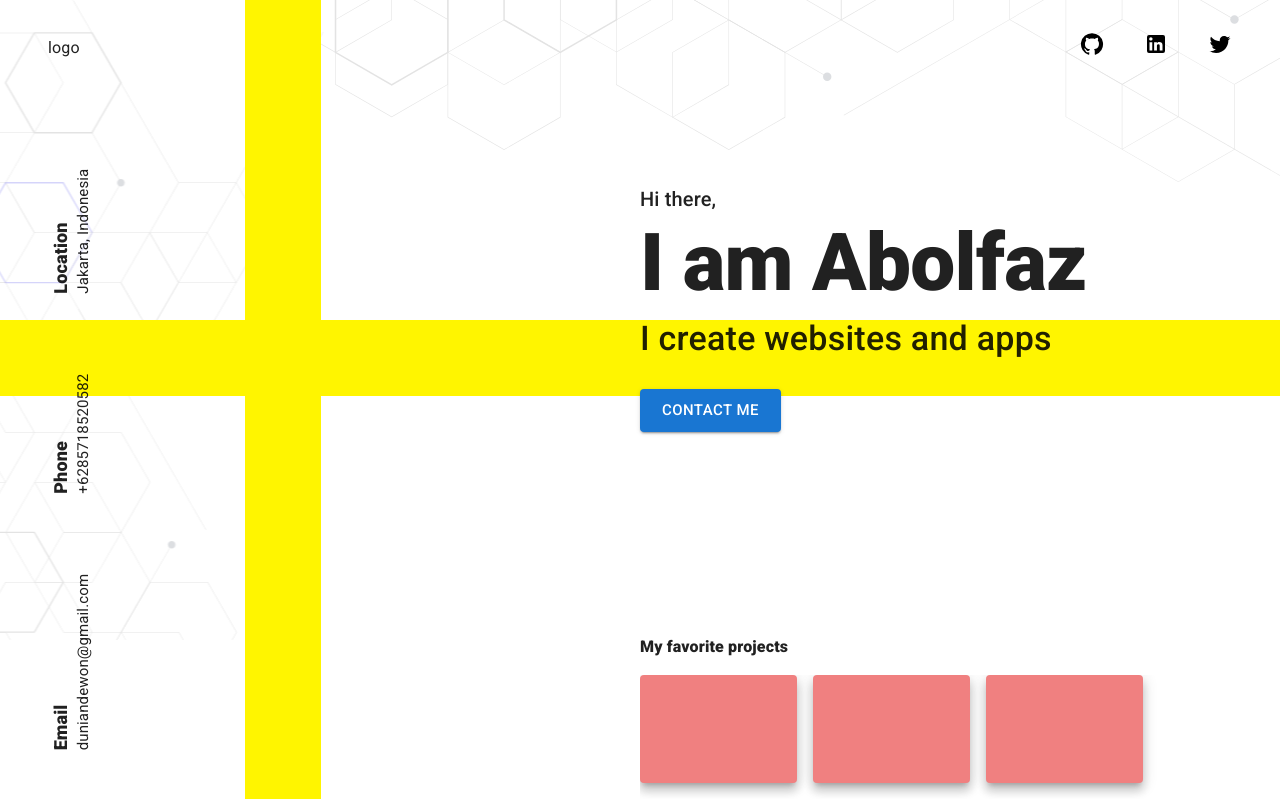
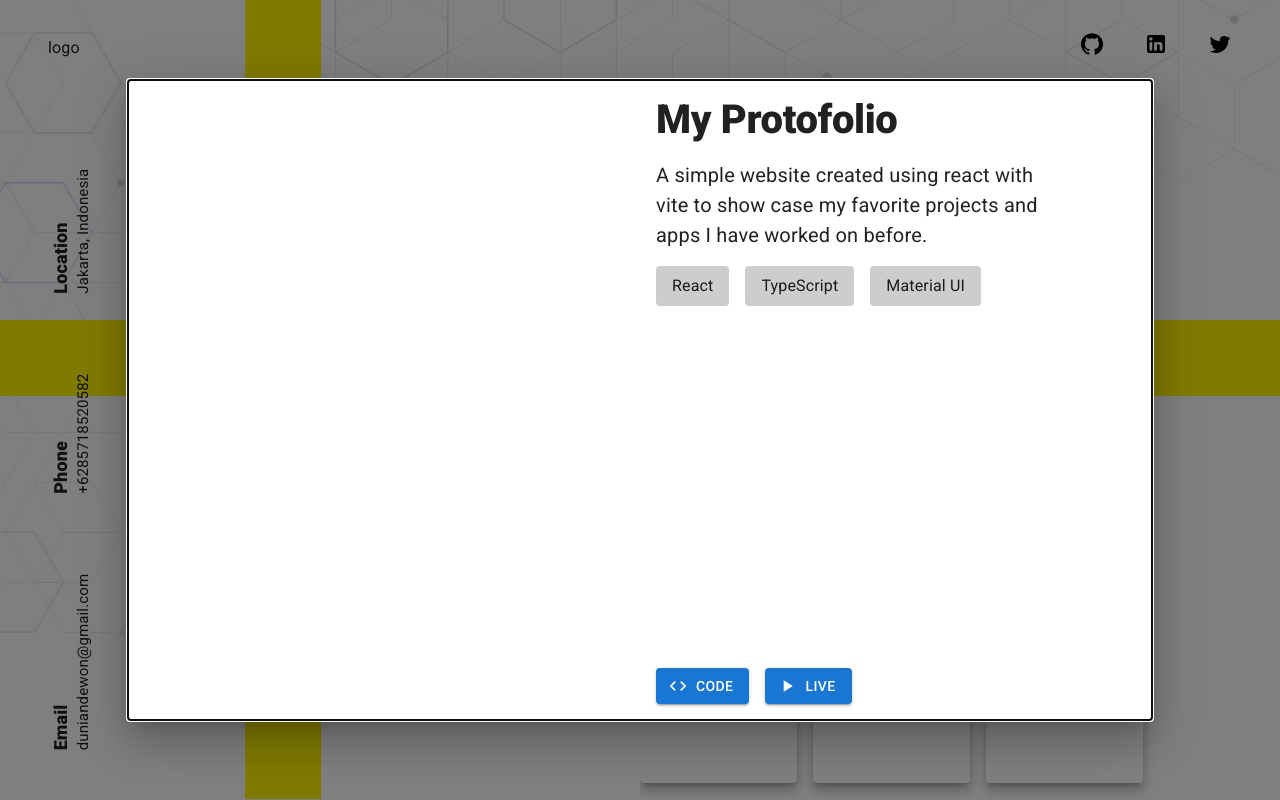
Before and after one commit to duniandewon/portofolio, a React (Vite) app: page / in a window 1280 px wide. Both pictures are taken after a click on the element 718 px from the left and 729 px from the top of the page. Shown: the top 800 px of the page. Built offline with nearby package versions, Linux system fonts and the light colour scheme.

Commit message:
Create priject detail modal

```diff
--- a/src/components/MainContent/BestProjects.tsx
+++ b/src/components/MainContent/BestProjects.tsx
@@ -1,19 +1,72 @@
-import { useState } from "react";
+import { Fragment, useState } from "react";
 
 import Box from "@mui/material/Box";
 import Typography from "@mui/material/Typography";
-import ProjectItem from "./ProjectItem";
+
+import ProjectItem, { IProject } from "./ProjectItem";
+import ProjectModal from "./ProjectModal";
 
 const BestProjects = () => {
-  const [anchorEl, setAnchorEl] = useState<HTMLElement | null>(null);
+  const [openModal, setOpenModal] = useState(false);
+  const [selectedProject, setSelectedProject] = useState<IProject | null>(null);
 
-  const projectsLkist = [
-    "My Portofolio",
-    "JEX (Jelamprang Expres)",
-    "NikahanFazTrack",
+  const projectList: IProject[] = [
+    {
+      id: "my-protofolio",
+      title: "My Protofolio",
+      description:
+        "A simple website created using react with vite to show case my favorite projects and apps I have worked on before.",
+      image: "",
+      techs: ["React", "TypeScript", "Material UI"],
+      srcCode: "https://www.github.com",
+      live: "https://www.github.com",
+    },
+    {
+      id: "jex",
+      title: "JEX (Jelamprang Expres) FE",
+      description:
+        "A dashbord for a local logistic business who wanted to monitor how many packages their customers sent, track the packeges, and have monthly reports.",
+      techs: [
+        "JavaScript",
+        "React",
+        "React-Router",
+        "React-Query",
+        "Material UI",
+        "Soft UI Dashboard",
+      ],
+      image: "",
+      srcCode: "https://github.com/duniandewon/jlamprangexpress-fe",
+      live: "https://benevolent-pithivier-3e3dbd.netlify.app/",
+    },
+    {
+      id: "nhft",
+      title: "NikaHanFazTrack",
+      description:
+        "A simple website to invite people to my wedding online, and have them also send their wished from this website.",
+      image: "",
+      techs: ["JavaScript", "React", "NextJS", "CSS", "SCSS", "Vercel"],
+      srcCode: "https://github.com/duniandewon/nikahanfaztrack",
+      live: "https://nikahanfaztrack-dj80dfbkp-duniandewon.vercel.app/",
+    },
   ];
 
+  const handleOpenModal = (project: IProject) => {
+    setSelectedProject(project);
+    setOpenModal(!openModal);
+  };
+
+  const handleCloseModal = () => {
+    setOpenModal(false);
+    setSelectedProject(null);
+  };
+
   return (
+    <Fragment>
+      <ProjectModal
+        open={openModal}
+        onClose={handleCloseModal}
+        project={selectedProject}
+      />
       <Box>
         <Box sx={{ display: "flex", justifyContent: "space-between", mb: 2 }}>
           <Typography variant="body1" fontWeight={900}>
@@ -27,11 +80,14 @@ const BestProjects = () => {
             overflowX: "auto",
           }}
         >
-        {projectsLkist.map((project) => (
-          <ProjectItem key={project} name={project} />
+          {projectList.map((project) => (
+            <div key={project.id} onClick={() => handleOpenModal(project)}>
+              <ProjectItem project={project} />
+            </div>
           ))}
         </Box>
       </Box>
+    </Fragment>
   );
 };
 
--- a/src/components/MainContent/ProjectItem.tsx
+++ b/src/components/MainContent/ProjectItem.tsx
@@ -4,12 +4,21 @@ import Paper from "@mui/material/Paper";
 import Popover from "@mui/material/Popover";
 import Typography from "@mui/material/Typography";
 
-interface Props {
-  name: string;
-  image?: string;
+export interface IProject {
+  id: string;
+  title: string;
+  description: string;
+  techs: string[];
+  image: string;
+  srcCode?: string;
+  live?: string;
 }
 
-const ProjectItem = ({ name, image }: Props) => {
+interface Props {
+  project: IProject;
+}
+
+const ProjectItem = ({ project: { title, image } }: Props) => {
   const [anchorEl, setAnchorEl] = useState<HTMLElement | null>(null);
 
   const handlePopoverOpen = (event: MouseEvent<HTMLElement>) =>
@@ -27,13 +36,11 @@ const ProjectItem = ({ name, image }: Props) => {
         aria-haspopup="true"
         onMouseEnter={handlePopoverOpen}
         onMouseLeave={handlePopoverClose}
-        onClick={() => alert(name)}
         sx={{
           minWidth: { lg: 157, xl: 216 },
           height: { lg: 108, xl: 120 },
           mb: 2,
-          backgroundColor: "lightcoral",
-          cursor: "pointer"
+          cursor: "pointer",
         }}
       >
         {/* TODO: Project image */}
@@ -47,17 +54,16 @@ const ProjectItem = ({ name, image }: Props) => {
         anchorEl={anchorEl}
         anchorOrigin={{
           vertical: "top",
-          horizontal: "left",
+          horizontal: "right",
         }}
         transformOrigin={{
           vertical: "top",
-          horizontal: "left",
+          horizontal: "center",
         }}
         onClose={handlePopoverClose}
         disableRestoreFocus
       >
-        <Typography sx={{ p: 1 }}>{name}</Typography>
-
+        <Typography sx={{ p: 1 }}>{title}</Typography>
       </Popover>
     </>
   );
--- /dev/null
+++ b/src/components/MainContent/ProjectModal.tsx
@@ -0,0 +1,103 @@
+import Box from "@mui/material/Box";
+import Button from "@mui/material/Button";
+import Modal from "@mui/material/Modal";
+import Typography from "@mui/material/Typography";
+
+import CodeIcon from "@mui/icons-material/Code";
+import PlayArrowIcon from "@mui/icons-material/PlayArrow";
+
+import { IProject } from "./ProjectItem";
+
+interface Props {
+  open: boolean;
+  onClose: () => void;
+  project: IProject | null;
+}
+const ProjectModal = ({ open, onClose, project }: Props) => {
+  return (
+    <Modal
+      open={open}
+      onClose={onClose}
+      aria-labelledby="modal-modal-title"
+      aria-describedby="modal-modal-description"
+    >
+      <Box
+        sx={{
+          position: "absolute" as "absolute",
+          top: "50%",
+          left: "50%",
+          width: "80%",
+          height: "80%",
+          transform: "translate(-50%, -50%)",
+          bgcolor: "background.paper",
+          boxShadow: 24,
+        }}
+      >
+        <Box sx={{ display: "flex", height: "100%" }}>
+          <Box sx={{ width: "50%", height: "100%" }}>
+            {/* TODO: Project Image */}
+          </Box>
+          <Box
+            sx={{
+              p: 2,
+              width: "50%",
+              height: "100%",
+              display: "flex",
+              flexDirection: "column",
+            }}
+          >
+            <Typography variant="h2" fontWeight={900} fontSize={40}>
+              {project?.title}
+            </Typography>
+            <Typography
+              variant="body1"
+              fontSize={20}
+              sx={{
+                my: 2,
+                borderRadius: 1,
+                width: "80%",
+              }}
+            >
+              {project?.description}
+            </Typography>
+            <Box sx={{ display: "flex", flexWrap: "wrap", gap: 2, mb: "auto" }}>
+              {project?.techs.map((tech) => (
+                <Typography
+                  key={tech}
+                  variant="body1"
+                  sx={{
+                    py: 1,
+                    px: 2,
+                    backgroundColor: "#cdcdcd",
+                    borderRadius: 1,
+                  }}
+                >
+                  {tech}
+                </Typography>
+              ))}
+            </Box>
+            <Box>
+              {project?.srcCode && (
+                <Button
+                  variant="contained"
+                  startIcon={<CodeIcon />}
+                  sx={{ mr: 2 }}
+                  onClick={() => window.open(project.srcCode, "_blank")}
+                >
+                  Code
+                </Button>
+              )}
+              {project?.live && (
+                <Button variant="contained" startIcon={<PlayArrowIcon />} onClick={() => window.open(project.live, "_blank")}>
+                  Live
+                </Button>
+              )}
+            </Box>
+          </Box>
+        </Box>
+      </Box>
+    </Modal>
+  );
+};
+
+export default ProjectModal;
```
Also changed, not shown: src/components/MainContent/ProjectDetail.tsx (added, +12 -0 lines). Lines whose indentation alone changed are shown as unchanged.
